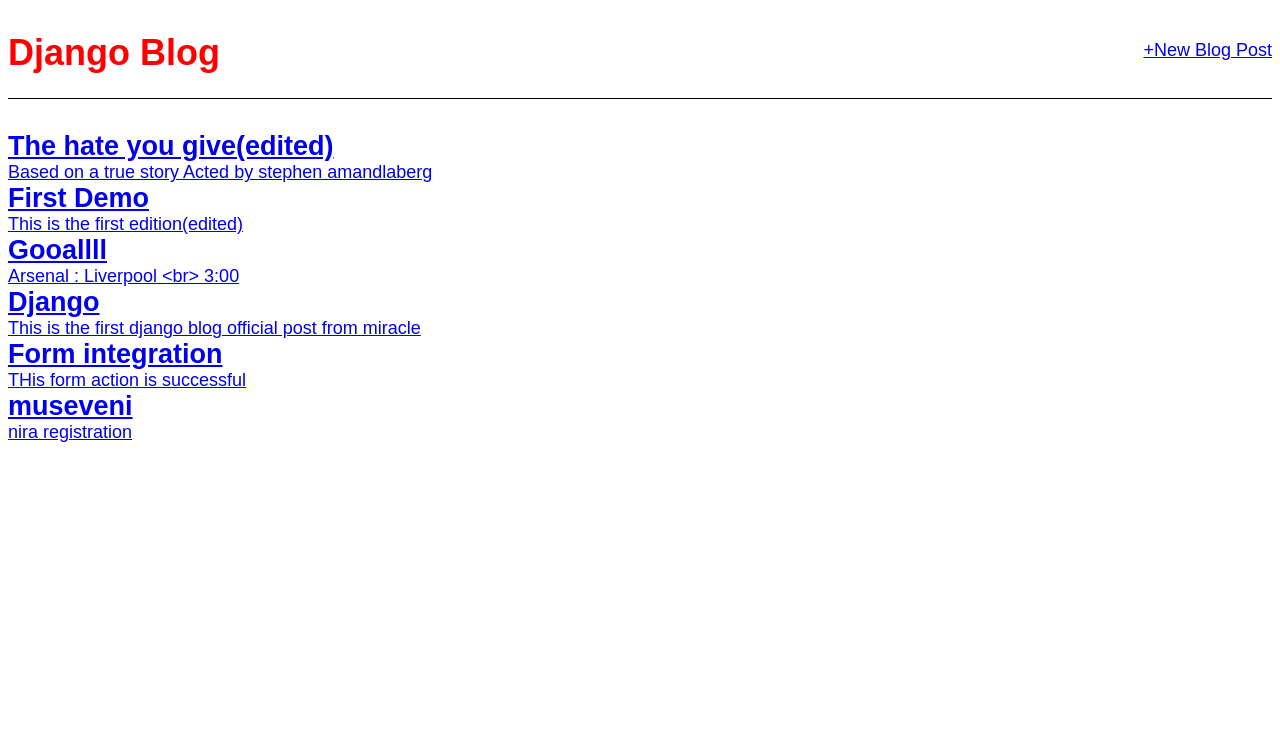
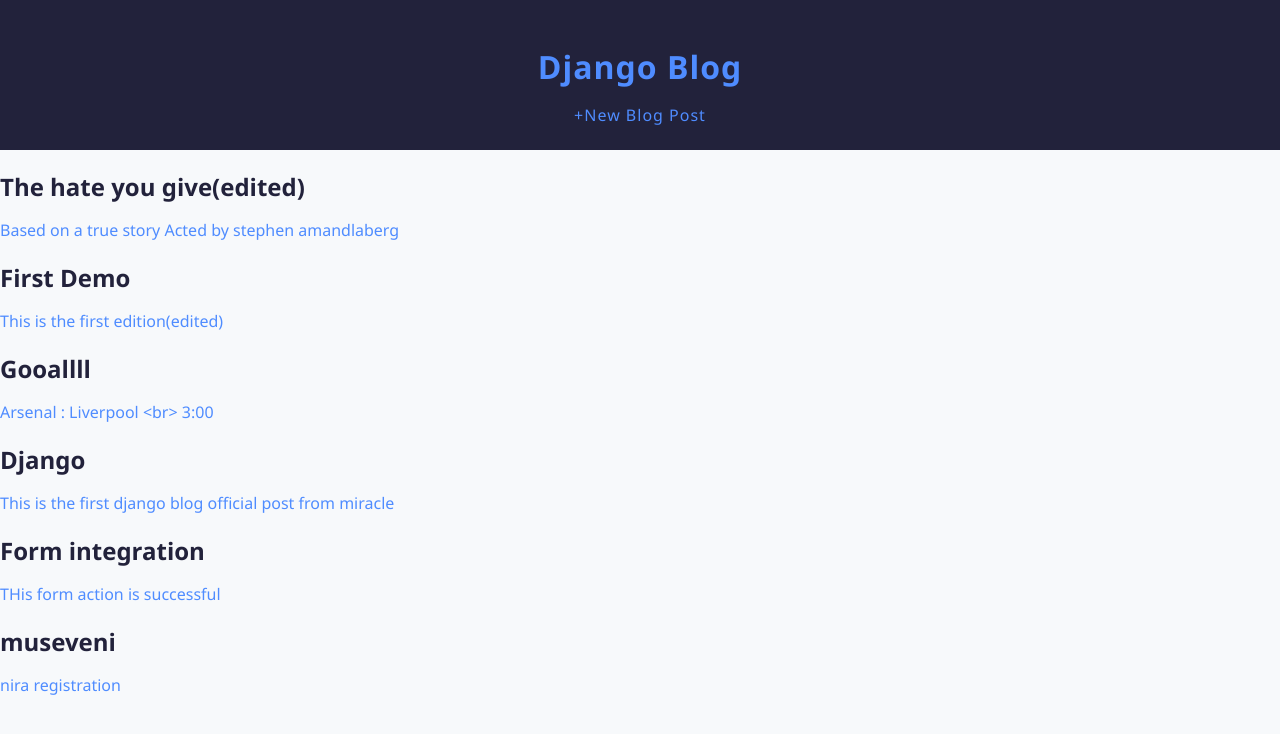
Before and after one commit to Miracle3456/Blog-App, a Django app: page / in a window 1280 px wide. Shown: the top 734 px of the page. Run offline with Django 5.2, Linux system fonts and the light colour scheme; data comes from the database, SQL or seed files in the repository.

Commit message:
Redefined the stylesheet

```diff
--- a/static/css/base.css
+++ b/static/css/base.css
@@ -1,39 +1,96 @@
+/* Base styles */
 body {
-    font-family: sans-serif;
-    font-size: 18px;
-}
-header {
-    border-bottom: 1px solid ;
-    margin-bottom: 2rem;
-    display : flex;
+    font-family: 'Segoe UI', 'Roboto', Arial, sans-serif;
+    background: #f7f9fb;
+    color: #222;
+    margin: 0;
+    padding: 0;
 }
 
-header h1 a {
-    color: red;
+header, footer {
+    background: #22223b;
+    color: #fff;
+    padding: 1.5rem 0;
+    text-align: center;
+    letter-spacing: 1px;
+}
+
+.container {
+    max-width: 900px;
+    margin: 2rem auto;
+    padding: 2rem;
+    background: #fff;
+    border-radius: 14px;
+    box-shadow: 0 4px 24px rgba(34, 34, 59, 0.08);
+}
+
+h1, h2, h3 {
+    font-weight: 700;
+    color: #22223b;
+    margin-bottom: 1rem;
+}
+
+a {
+    color: #4f8cff;
     text-decoration: none;
+    transition: color 0.2s;
 }
-.nav-left {
-    margin-right: auto;
+
+a:hover {
+    color: #22223b;
+    text-decoration: underline;
 }
-.nav-right {
-    display: flex;
-    padding-top: 2rem;
+
+button, .btn {
+    background: #4f8cff;
+    color: #fff;
+    border: none;
+    padding: 0.7rem 1.5rem;
+    border-radius: 8px;
+    font-size: 1rem;
+    cursor: pointer;
+    transition: background 0.2s, box-shadow 0.2s;
+    box-shadow: 0 2px 8px rgba(34, 34, 59, 0.07);
 }
-.post-entry {
-    margin-bottom: 0rem;
+
+button:hover, .btn:hover {
+    background: #22223b;
 }
-.post-entry h2 {
-margin: 0rem;
+
+.card {
+    background: #f3f6fa;
+    border-radius: 10px;
+    box-shadow: 0 2px 10px rgba(34, 34, 59, 0.05);
+    padding: 1.5rem;
+    margin-bottom: 2rem;
+    transition: box-shadow 0.2s;
 }
-.post-entry h2 a,
-.post-entry h2 a:visited {
-    color: blue;
-    text-decoration: none;
+
+.card:hover {
+    box-shadow: 0 6px 24px rgba(34, 34, 59, 0.12);
 }
-.post-entry p {
-    margin: 0;
-    font-weight: 400;
+
+input, textarea {
+    width: 100%;
+    padding: 0.8rem;
+    margin-bottom: 1.2rem;
+    border: 1px solid #d1d5db;
+    border-radius: 6px;
+    font-size: 1rem;
+    background: #f7f9fb;
+    transition: border 0.2s;
+}
+
+input:focus, textarea:focus {
+    border-color: #4f8cff;
+    outline: none;
+}
+
+@media (max-width: 600px) {
+    .container {
+        padding: 1rem;
     }
-.post-entry h2 a:hover {
-color: red;
+    h1 {
+        font-size: 1.5rem;
+    }
 }
```
Also changed, not shown: 1 other file.
